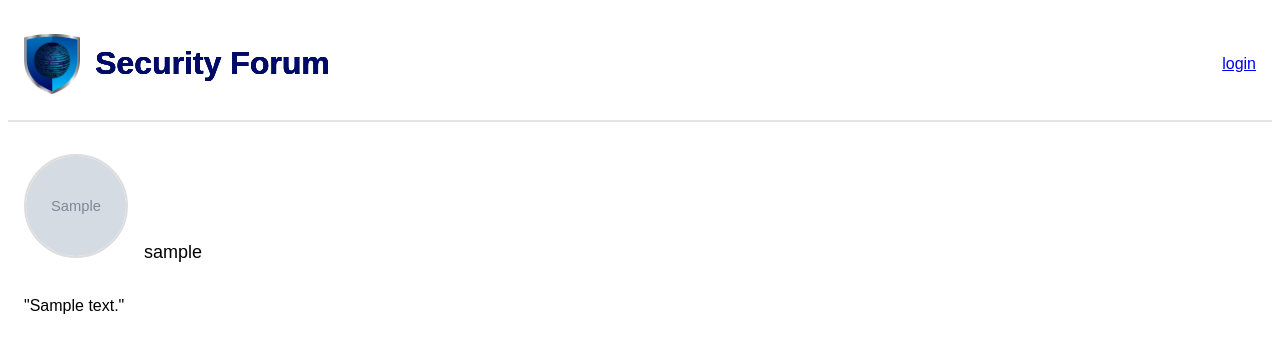
After one commit to lassirissanen/comp-sec-project, a Django app: page /profiles/1 in a window 1280 px wide. The commit adds this page. Shown: the top 353 px of the page. Run offline with Django 5.2, Linux system fonts and the light colour scheme; tables that the repository leaves empty hold one stand-in row (values such as "Sample post"); grey boxes marked "Sample" are stand-in pictures; some web fonts are replaced.

Commit message:
profile page

```diff
--- /dev/null
+++ b/project/securityforum/static/securityforum/css/user-profile.css
@@ -0,0 +1,17 @@
+#profile-header {
+  display: flex;
+  align-items: baseline;
+  gap: 1em;
+}
+
+#profile-pic {
+  width: 100px; /* Set the desired width */
+  height: 100px; /* Set the desired height */
+  border-radius: 50%; /* Makes the image circular */
+  object-fit: cover; /* Ensures the image is cropped to fit within the circle */
+  border: 2px solid #ddd; /* Optional: Add a border for better appearance */
+}
+
+#username {
+  font-size: large;
+}
--- a/project/securityforum/templates/securityforum/base_generic.html
+++ b/project/securityforum/templates/securityforum/base_generic.html
@@ -25,7 +25,7 @@
           {% else %}
             <img src="{% static 'images/default_profile.jpg' %}" class="profile-pic" alt="Default Profile Picture">
           {% endif %}
-          <a>{{ user.username }}</a>
+          <a href={% url "securityforum:profile" user.profile.id%}>{{ user.username }}</a>
           <form action={% url "accounts:logout" %} method="post">
             {% csrf_token %}
             <input id="logout-btn" type="submit" value="logout"/>
--- a/project/securityforum/templates/securityforum/index.html
+++ b/project/securityforum/templates/securityforum/index.html
@@ -16,7 +16,7 @@
           {% else %}
           <img src="{% static 'images/default_profile.jpg' %}" class="profile-pic" alt="Default Profile Picture">
           {% endif %}
-          <a class="post-author-username">{{ post.author.username }}</a>
+          <a class="post-author-username" href={% url "securityforum:profile" post.author.profile.id%}>{{ post.author.username }}</a>
         </div>
         <a href={% url "securityforum:post" post.id%}>{{ post.header }}</a>
         <p>{{ post.content }}</p>
--- /dev/null
+++ b/project/securityforum/templates/securityforum/user_profile.html
@@ -0,0 +1,28 @@
+{% extends "securityforum/base_generic.html" %}
+{% load static %}
+{% block stylesheet %}<link rel="stylesheet" href={% static "securityforum/css/user-profile.css" %}/>{% endblock stylesheet %}
+
+{% block content %}
+<div id="user-profile-container">
+  <div id="profile-header">
+    {% if user_profile.profile_pic %}
+    <img
+      src="{{ user_profile.profile_pic.url }}"
+      id="profile-pic"
+      alt="Profile Picture"
+    />
+    {% else %}
+    <img
+      src="{% static 'images/default_profile.jpg' %}"
+      id="profile-pic"
+      alt="Default Profile Picture"
+    />
+    {% endif %}
+    <p id="username">{{ user_profile.user.username }}</p>
+  </div>
+  <p>"{{ user_profile.bio }}"</p>
+  {% if user.is_authenticated and user_profile.id == user.profile.id %}
+    <a href={% url "securityforum:update_profile" %}>Update profile</a>
+  {% endif %}
+</div>
+{% endblock content %}
--- a/project/securityforum/urls.py
+++ b/project/securityforum/urls.py
@@ -9,5 +9,6 @@ urlpatterns = [
     path("post_form", views.post_form, name="post_form"),
     path("create_post", views.create_post, name="create_post"),
     path("add_comment", views.add_comment, name="add_comment"),
+    path("profiles/<pk>", views.ProfileView.as_view(), name="profile"),
     path("update_profile", views.update_profile, name="update_profile")
 ]
--- a/project/securityforum/views.py
+++ b/project/securityforum/views.py
@@ -2,7 +2,7 @@ from django.shortcuts import render, get_object_or_404
 from django.http import HttpResponse, HttpResponseRedirect
 from django.urls import reverse
 from django.views import generic
-from .models import Post, Comment
+from .models import Post, Comment, Profile
 from .forms import ProfileUpdateForm
 from datetime import datetime
 
@@ -51,6 +51,12 @@ def add_comment(request):
     return HttpResponseRedirect(reverse("securityforum:post", args=(post_id,)))
 
 
+class ProfileView(generic.DetailView):
+    model = Profile
+    context_object_name = "user_profile"
+    template_name = "securityforum/user_profile.html"
+
+
 def update_profile(request):
     if request.method == 'POST':
         form = ProfileUpdateForm(
```
Also changed, not shown: project/securityforum/static/securityforum/css/post.css (+8 -0 lines), project/securityforum/templates/securityforum/post.html (+8 -1 lines), project/securityforum/templates/securityforum/post_form.html (+18 -6 lines).
